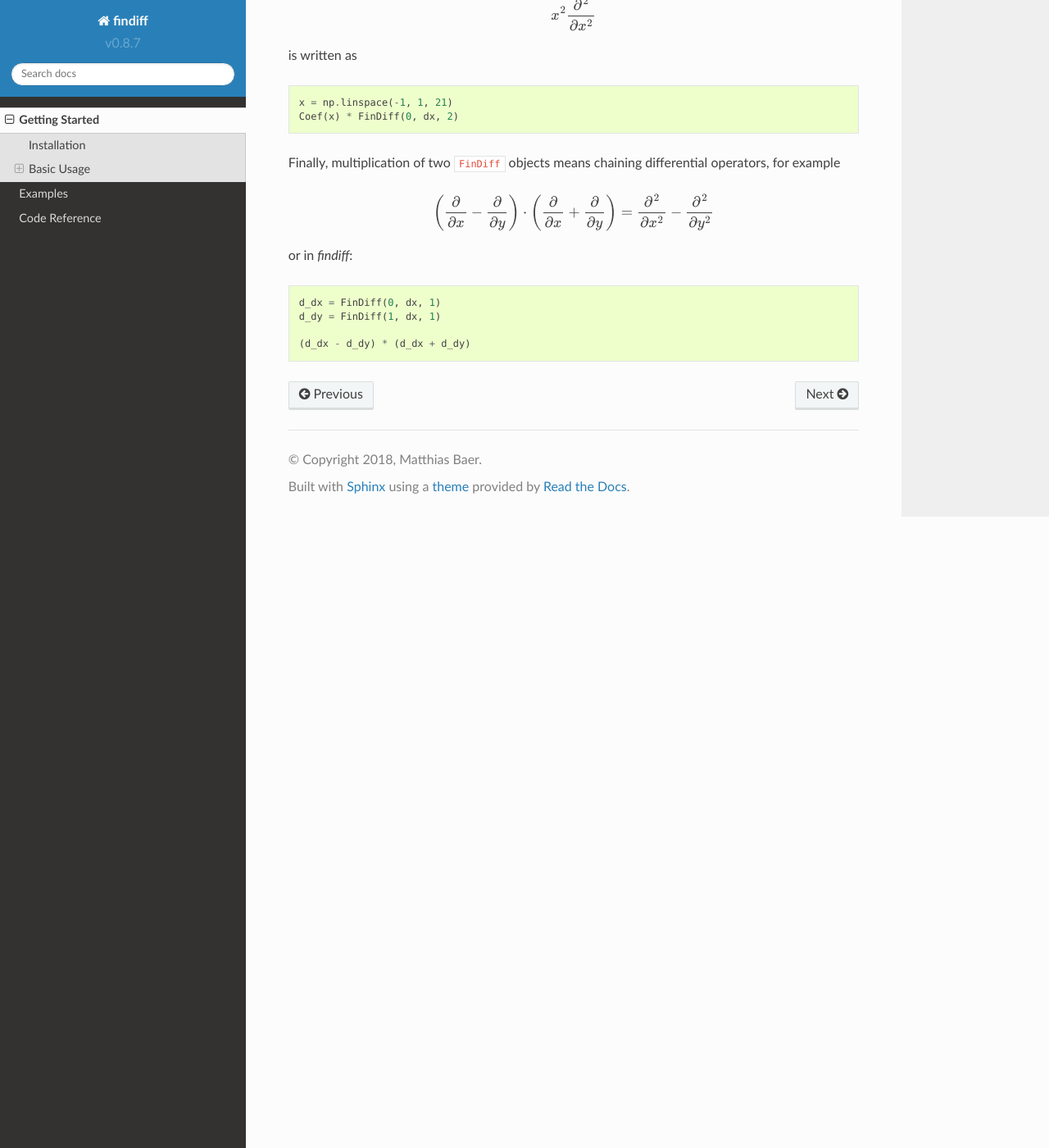
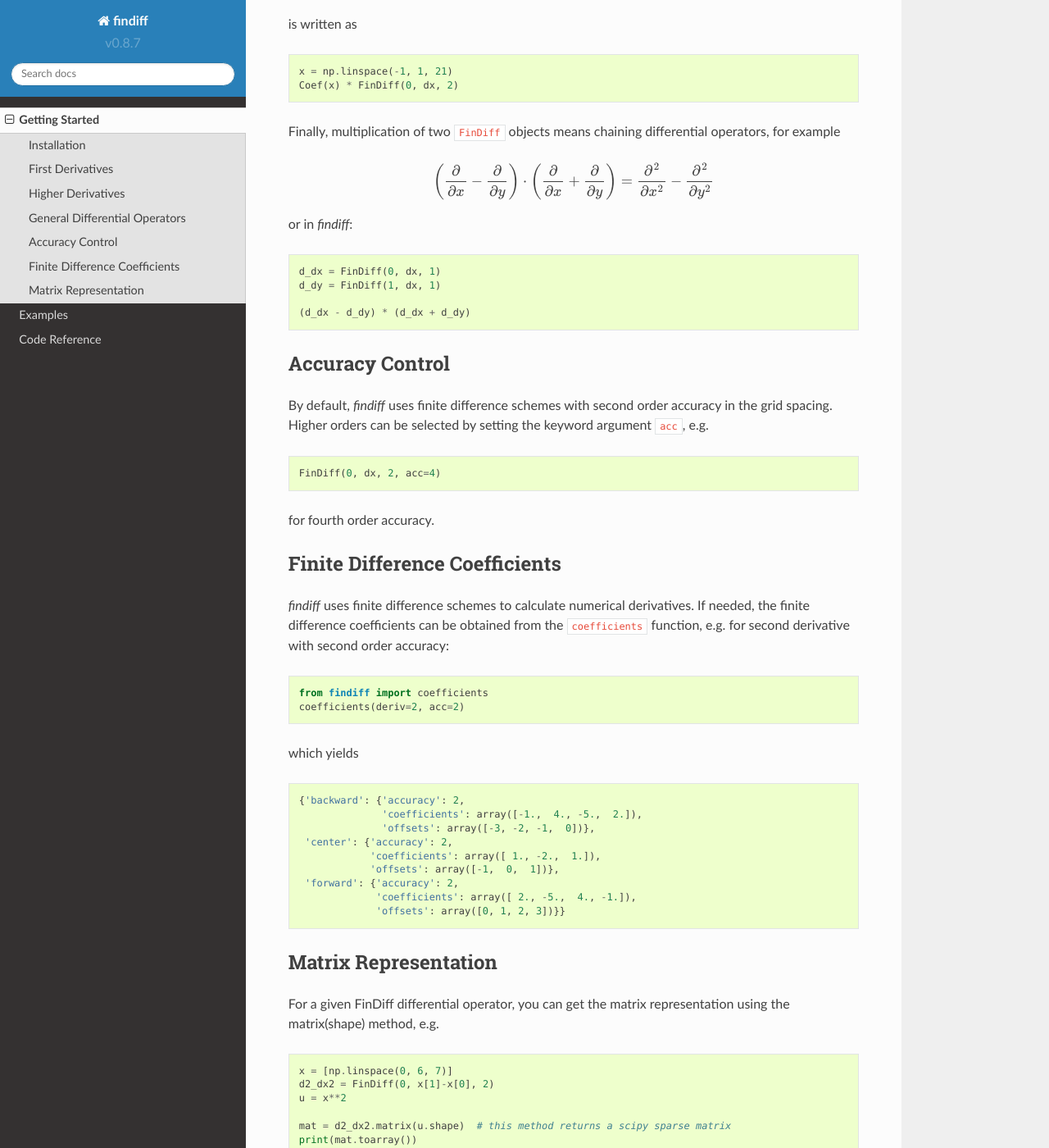
Before and after one commit to maroba/findiff, a Sphinx documentation site: the page built from docs/source/getstarted.rst, in a window 1280 px wide and 1400 px high, scrolled down 2907 px. Shown: the whole window at 82% size. Built offline with Sphinx 7.4.7 and the Read the Docs theme 2.0.0, drawn with Linux system fonts in a browser that asks for light colours; formulas are drawn with MathJax 3; some of the changed text lies outside the part shown.

Commit message:
Add documentation

```diff
--- a/docs/conf.py
+++ b/docs/conf.py
@@ -32,6 +32,8 @@ sys.path.insert(0, os.path.abspath('../findiff'))
 # extensions coming with Sphinx (named 'sphinx.ext.*') or your custom
 # ones.
 extensions = ['sphinx.ext.autodoc', 'sphinx.ext.imgmath', 'sphinx.ext.intersphinx',
+              'IPython.sphinxext.ipython_console_highlighting',
+              'IPython.sphinxext.ipython_directive'
               ]
 
 
--- a/docs/source/getstarted.rst
+++ b/docs/source/getstarted.rst
@@ -3,14 +3,11 @@ Getting Started
 ===============
 
 Installation
-^^^^^^^^^^^^
+::::::::::::
 
 .. code-block:: ipython
 
     pip install --upgrade findiff
-
-Basic Usage
-^^^^^^^^^^^
 
 First Derivatives
 :::::::::::::::::
@@ -143,3 +140,74 @@ or in `findiff`:
     d_dy = FinDiff(1, dx, 1)
 
     (d_dx - d_dy) * (d_dx + d_dy)
+
+
+Accuracy Control
+::::::::::::::::
+
+By default, `findiff` uses finite difference schemes with
+second order accuracy in the grid spacing. Higher orders can be selected
+by setting the keyword argument ``acc``, e.g.
+
+.. code-block:: ipython
+
+    FinDiff(0, dx, 2, acc=4)
+
+for fourth order accuracy.
+
+
+Finite Difference Coefficients
+::::::::::::::::::::::::::::::
+
+`findiff` uses finite difference schemes to calculate numerical derivatives.
+If needed, the finite difference coefficients can be obtained from the
+``coefficients`` function, e.g. for second derivative with second order
+accuracy:
+
+.. code-block:: ipython
+
+    from findiff import coefficients
+    coefficients(deriv=2, acc=2)
+
+which yields
+
+.. code-block:: ipython
+
+       {'backward': {'accuracy': 2,
+                     'coefficients': array([-1.,  4., -5.,  2.]),
+                     'offsets': array([-3, -2, -1,  0])},
+        'center': {'accuracy': 2,
+                   'coefficients': array([ 1., -2.,  1.]),
+                   'offsets': array([-1,  0,  1])},
+        'forward': {'accuracy': 2,
+                    'coefficients': array([ 2., -5.,  4., -1.]),
+                    'offsets': array([0, 1, 2, 3])}}
+
+Matrix Representation
+:::::::::::::::::::::
+
+For a given FinDiff differential operator, you can get the matrix
+representation using the matrix(shape) method, e.g.
+
+.. code-block:: ipython
+
+    x = [np.linspace(0, 6, 7)]
+    d2_dx2 = FinDiff(0, x[1]-x[0], 2)
+    u = x**2
+
+    mat = d2_dx2.matrix(u.shape)  # this method returns a scipy sparse matrix
+    print(mat.toarray())
+
+yields
+
+.. code-block:: ipython
+
+    [[ 2. -5.  4. -1.  0.  0.  0.]
+     [ 1. -2.  1.  0.  0.  0.  0.]
+     [ 0.  1. -2.  1.  0.  0.  0.]
+     [ 0.  0.  1. -2.  1.  0.  0.]
+     [ 0.  0.  0.  1. -2.  1.  0.]
+     [ 0.  0.  0.  0.  1. -2.  1.]
+     [ 0.  0.  0. -1.  4. -5.  2.]]
+
+Of course this also works for general differential operators.
```
